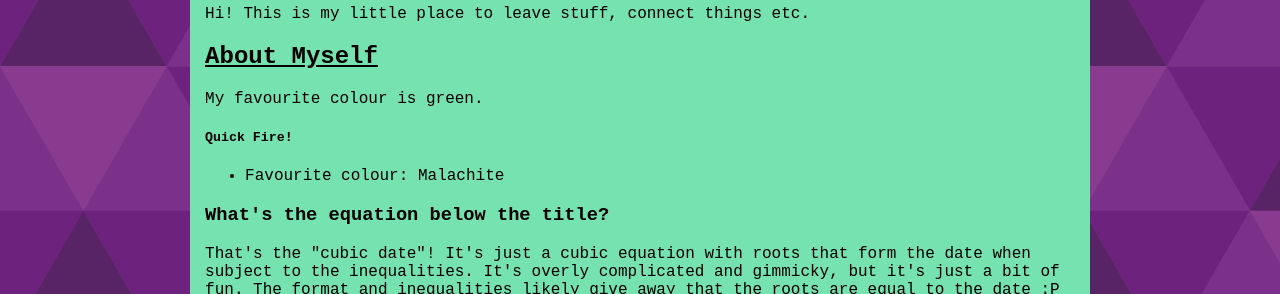
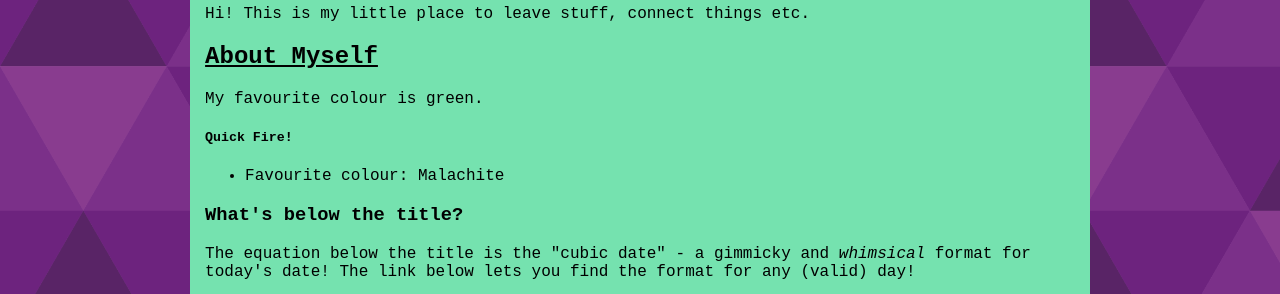
Before and after one commit to Pastalotl/Pastalotl, a plain HTML site: page index.html in a window 1280 px wide. Shown: the part 655-949 px from the top of the page. Drawn offline with Linux system fonts and the light colour scheme.

Commit message:
Update index.html

```diff
--- a/index.html
+++ b/index.html
@@ -21,11 +21,10 @@
             <li>Favourite colour: Malachite</li>
         </ul>
         </p>
-        <h3>What's the equation below the title?</h3>
-        <p>That's the "cubic date"! It's just a cubic equation with roots that form the date when subject to the inequalities. It's overly complicated and gimmicky, but it's just a bit of fun.
-        The format and inequalities likely give away that the roots are equal to the date :P</p>
+        <h3>What's below the title?</h3>
+        <p>The equation below the title is the "cubic date" - a gimmicky and <i>whimsical</i> format for today's date! The link below lets you find the format for any (valid) day!</p>
         <ul>
-            <li><a href="/Pastalotl/cubicdate.html">Cubic Date Calculator!</a></li>
+            <li><a href="/Pastalotl/cubicdate">Cubic Date Calculator!</a></li>
         </ul>
         <h2><u>Ynglarite</u></h3>
             <P>Ynglarite (working name) is my passion project that I have been developing at a non-constant pace for the past ~5 years. Currently, it's still heavily ensnared in planning.
```
